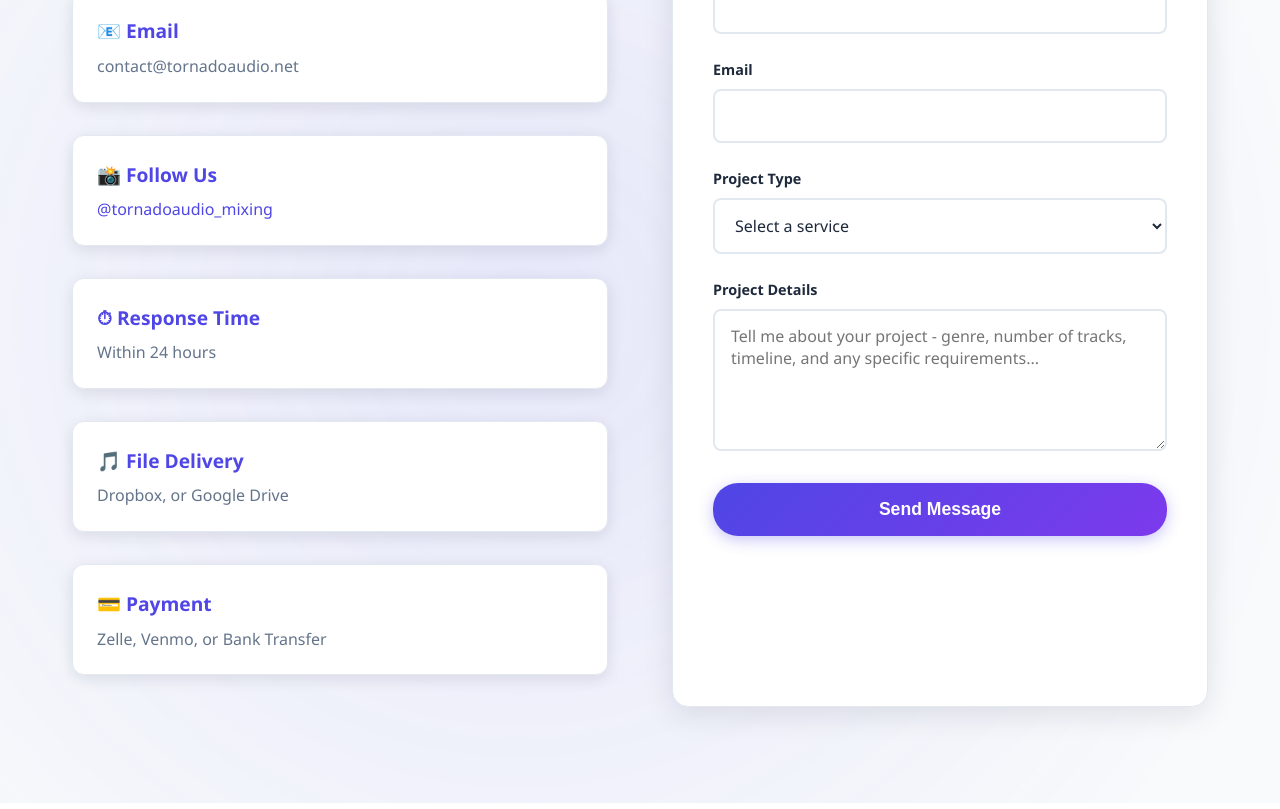
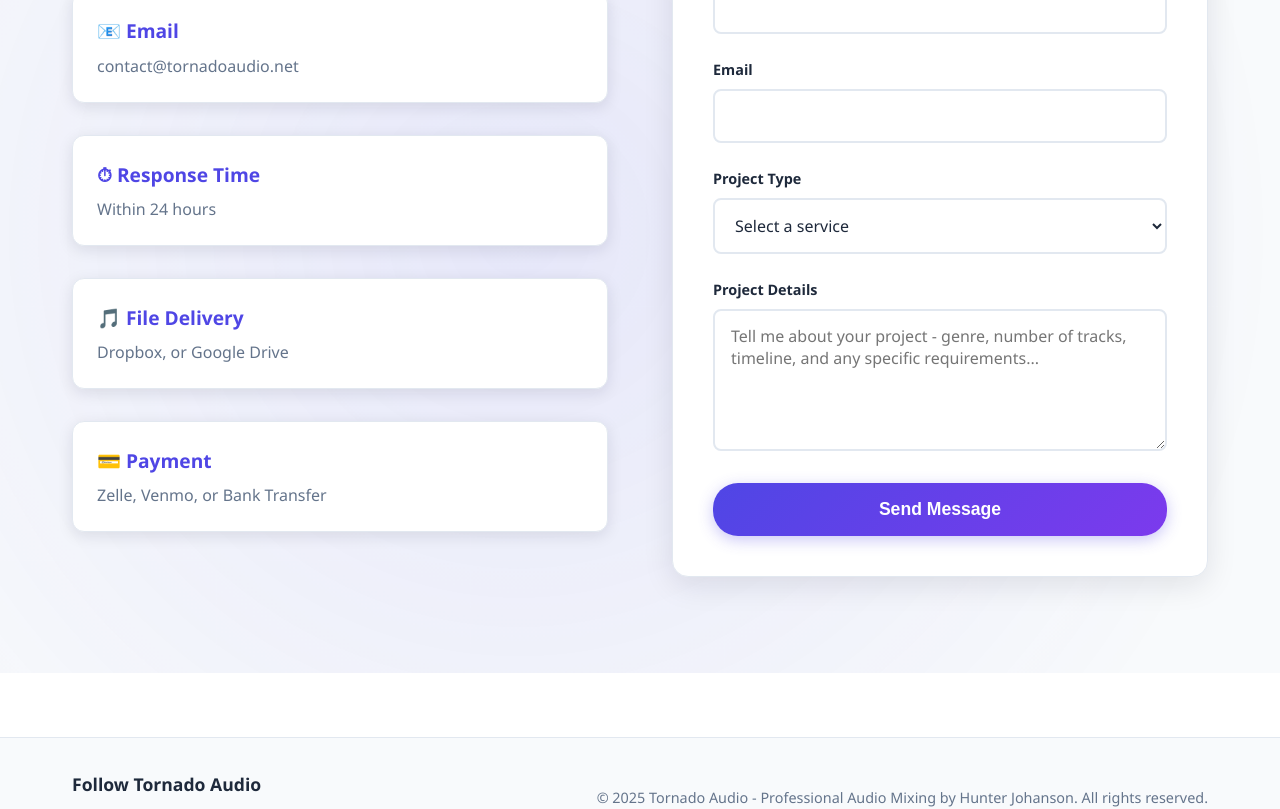
Before and after one commit to TornadoMC2/tornadoaudio, a React (Create React App) app: page / in a window 1280 px wide. Shown: the part 6740-7549 px from the top of the page. Built offline with nearby package versions, Linux system fonts and the light colour scheme.

Commit message:
Remove Instagram follow section from contact information for a cleaner layout

```diff
--- a/src/components/ContactSection.js
+++ b/src/components/ContactSection.js
@@ -88,19 +88,6 @@ const ContactSection = () => {
             <div className="contact-item">
               <h4>📧 Email</h4>
               <p itemProp="email">contact@tornadoaudio.net</p>
-            </div>
-            <div className="contact-item">
-              <h4>📸 Follow Us</h4>
-              <p>
-                <a
-                  href="https://instagram.com/tornadoaudio_mixing"
-                  target="_blank"
-                  rel="noopener noreferrer"
-                  style={{ color: '#4f46e5', textDecoration: 'none' }}
-                >
-                  @tornadoaudio_mixing
-                </a>
-              </p>
             </div>
             <div className="contact-item">
               <h4>⏱ Response Time</h4>
```
